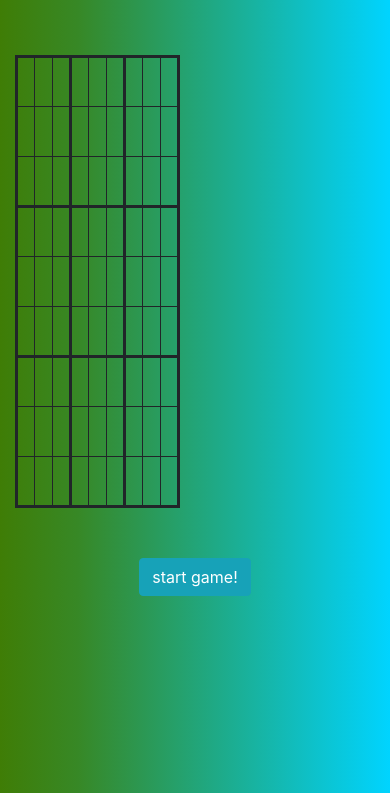
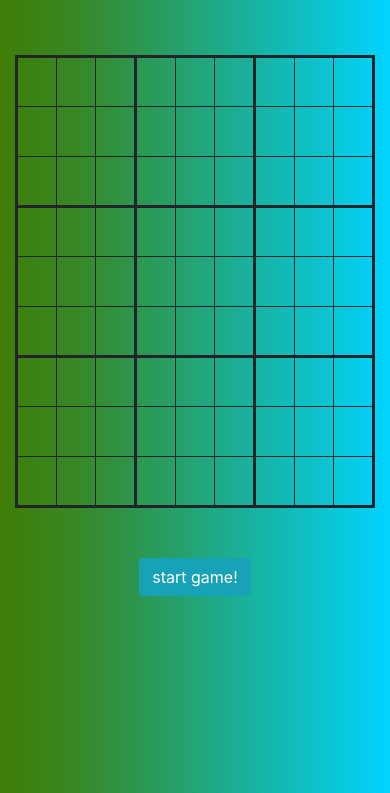
Before and after one commit to neerajkr007/ChillZone-website-, a plain HTML site: page game3.html in a window 390 px wide. Shown: the part 51-844 px from the top of the page. Drawn offline with nearby package versions, Linux system fonts and the light colour scheme.

Commit message:
some changes for better mobile resizing

```diff
--- a/css/style2.css
+++ b/css/style2.css
@@ -46,7 +46,7 @@ td { border: solid thin;
     vertical-align: middle;
     height: 50px;
     width: 50px;
-    font-size: 35px;
+    font-size: 30px;
     cursor: pointer;
     text-align: center;
     padding: 0;
--- a/game3.html
+++ b/game3.html
@@ -52,8 +52,8 @@
 
 	<div class="container">
 		<div id="Sudokutable" class="row">
-			<div class="col-6 offset-md-3 d-flex justify-content-center">
-				<table id="board" class="mt-6 mt-6" >
+			<div class="col-lg-6 offset-lg-3 d-flex justify-content-center">
+				<table id="board" class="mt-6" >
 				  <colgroup><col><col><col></colgroup>
 				  <colgroup><col><col><col></colgroup>
 				  <colgroup><col><col><col></colgroup>
```
Also changed, not shown: game1.html (+1 -1 lines).
